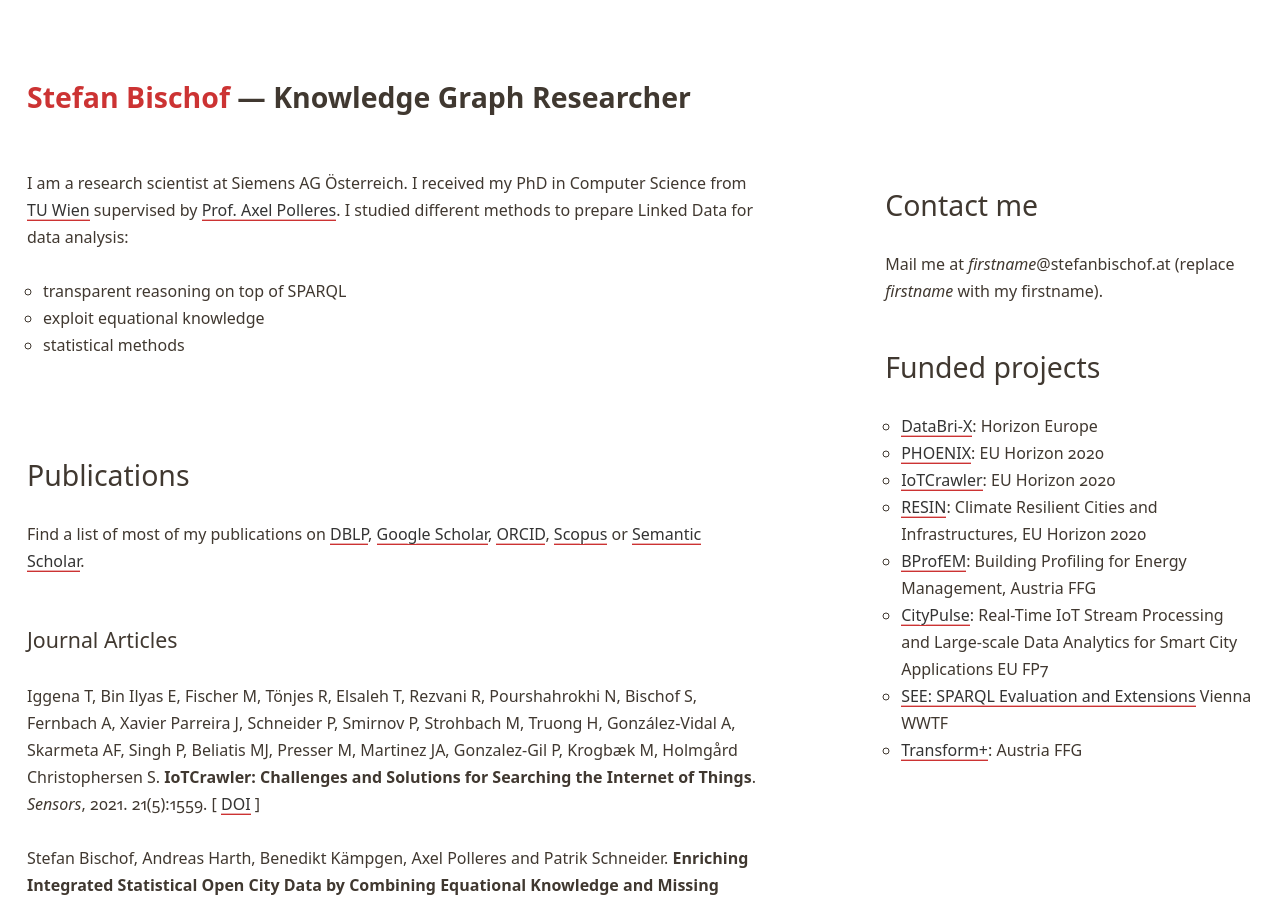
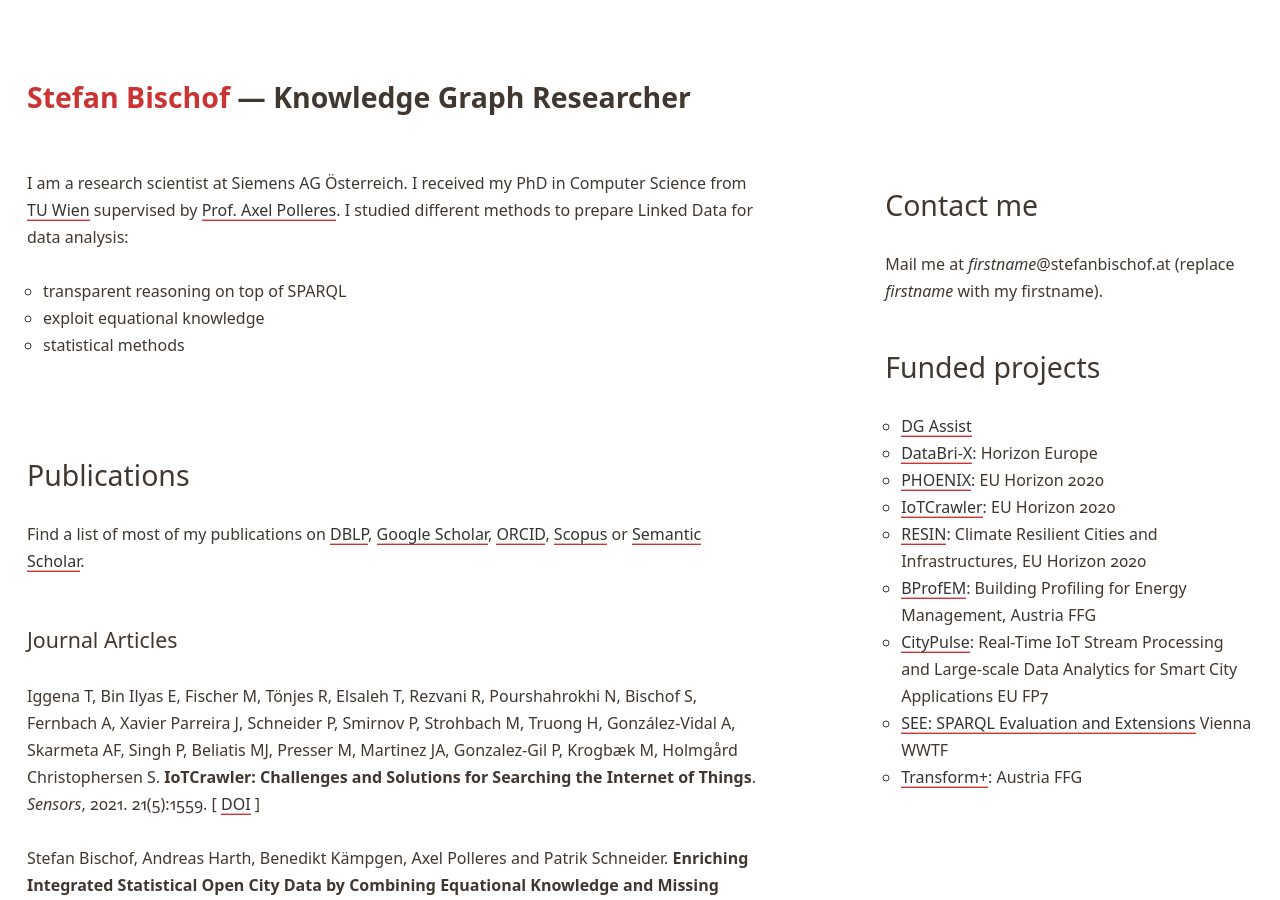
Before and after one commit to stefanbischof/stefanbischof.github.io, a Jekyll site: the page built from index.html, in a window 1280 px wide and 900 px high. Built offline with Jekyll 4.4.1, drawn with Linux system fonts in a browser that asks for light colours.

Commit message:
Add DG Assist

```diff
--- a/index.html
+++ b/index.html
@@ -41,6 +41,7 @@ header: big
 
 <h1>Funded projects</h1>
   <ul>
+    <li><a href="https://projekte.ffg.at/projekt/4641766">DG Assist</a></li>
     <li><a href="https://databri-x.eu/">DataBri-X</a>: Horizon Europe</li>
     <li><a href="https://eu-phoenix.eu/">PHOENIX</a>: EU Horizon 2020</li>
     <li><a href="https://iotcrawler.eu/">IoTCrawler</a>: EU Horizon 2020</li>
```
